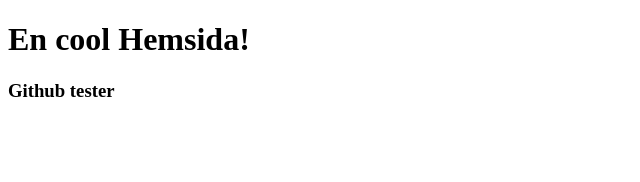
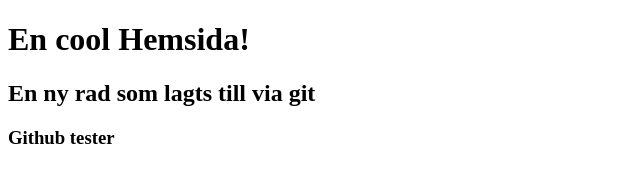
Before and after one commit to schwampus/pushcommittesting, a plain HTML site: page index.html in a window 1280 px wide. Shown: the whole page, without its empty margins (0-640 px from the left). Drawn offline with Linux system fonts and the light colour scheme.

Commit message:
la till en h2

```diff
--- a/index.html
+++ b/index.html
@@ -7,6 +7,7 @@
 	</head>
 	<body>
 		<h1>En cool Hemsida!</h1>
+		<h2> En ny rad som lagts till via git </h2>
 
 		<h3>Github tester</h3>
 	</body>
```
